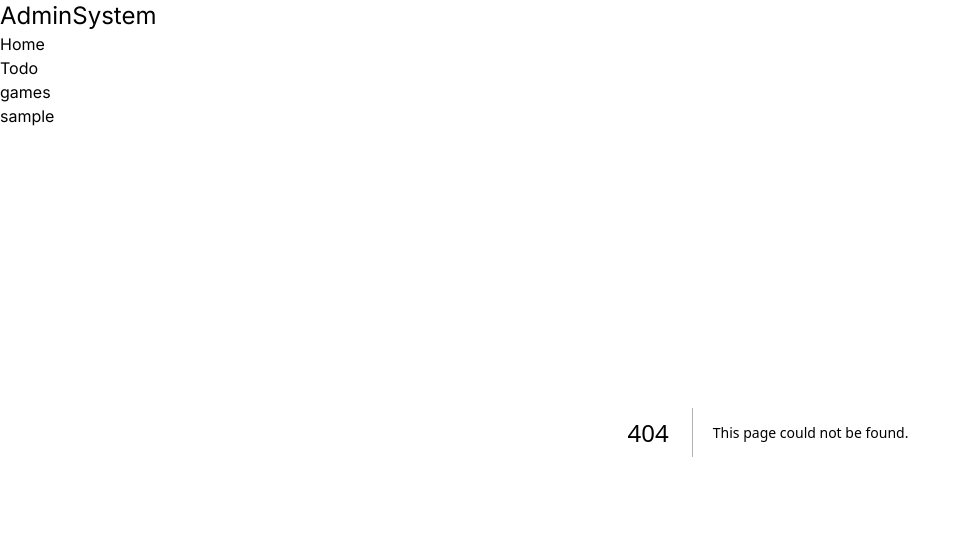
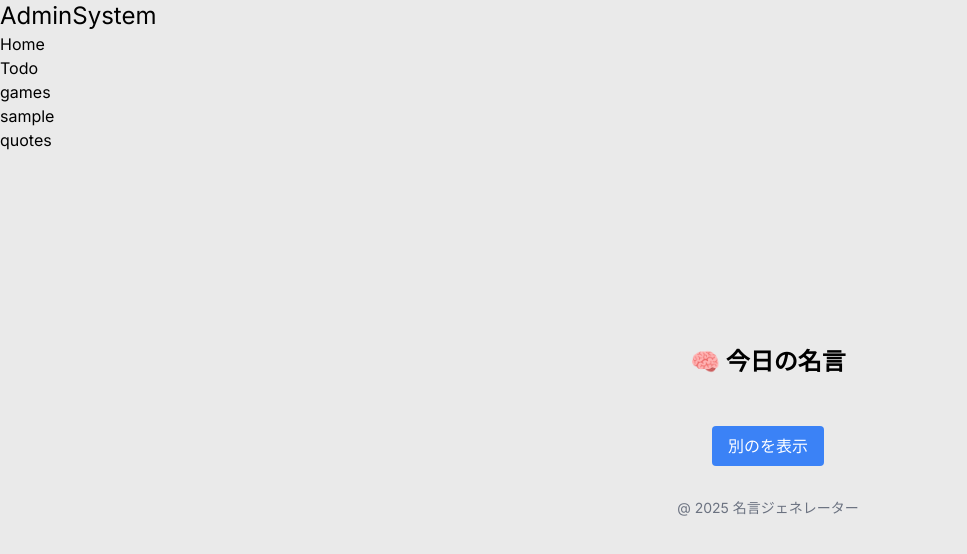
Before and after one commit to T-Naohisa/todo-react, a Next.js app in the folder todo/: page /quotes in a window 1280 px wide. Before the commit this address had no page. Shown: the top 554 px of the page, without its empty margins (0-967 px from the left). Built offline with nearby package versions, Linux system fonts and the light colour scheme.

Commit message:
quote main page create

```diff
--- /dev/null
+++ b/todo/src/app/quotes/page.tsx
@@ -0,0 +1,21 @@
+'use client';
+import React from 'react';
+
+export const QuotePage = () => {
+  return (
+    <>
+      <main className="min-h-screen flex flex-col items-center justify-center p-4">
+        <h1 className="text-2xl font-bold mb-4">🧠 今日の名言</h1>
+        {/* カテゴリの切り替え */}
+        <div className="mb-4">{/* CategorySelector */}</div>
+        {/* 名言カード */}
+        <div className="mb-4">{/* QuoteCard */}</div>
+        <button className="px-4 py-2 bg-blue-500 text-white rounded hover:bg-blue-500">別のを表示</button>
+
+        <footer className="mt-8 text-sm text-gray-500">@ 2025 名言ジェネレーター</footer>
+      </main>
+    </>
+  );
+};
+
+export default QuotePage;
--- a/todo/src/components/Sidebar.tsx
+++ b/todo/src/components/Sidebar.tsx
@@ -15,6 +15,9 @@ export const Sidebar = () => {
       <p>
         <Link href="/sample">sample</Link>
       </p>
+      <p>
+        <Link href="/quotes">quotes</Link>
+      </p>
     </>
   );
 };
```
